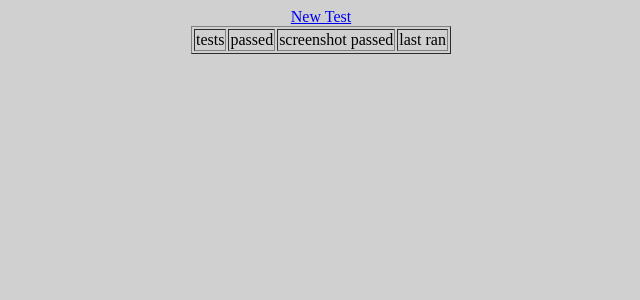
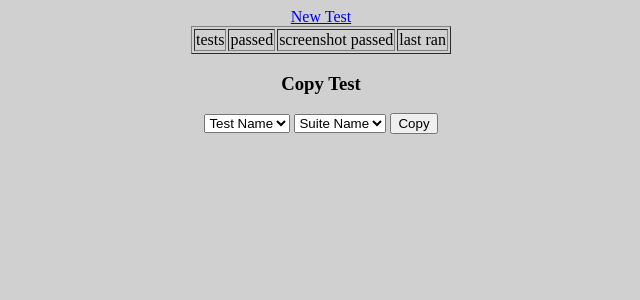
Before and after one commit to nfalke-/HindSite, a Flask app: page /suites/1/ in a window 1280 px wide. Shown: the top 300 px of the page, without its empty margins (319-959 px from the left). Run offline with Flask 2, Linux system fonts and the light colour scheme; data that the repository does not hold is empty; some libraries are stand-ins or nearby versions.

Commit message:
added copy method for tests

```diff
--- a/TestDao.py
+++ b/TestDao.py
@@ -1,5 +1,20 @@
 from utils import get_from_db, write_to_db, write_many_to_db
 from utils import task
+
+def get_name_from_id(test_id):
+    query = '''
+    select
+        testname
+    from
+        tests
+    where
+        testid = %s
+    '''
+    rows = get_from_db(query, (test_id, ))
+    if rows:
+        if rows[0]:
+            return rows[0][0]
+    return None
 
 def list_tests(suite_id):
     query = '''
@@ -45,8 +60,7 @@ def add_test(suiteid, name):
         tests(testname, suiteid)
     values
         (%s, %s)"""
-    write_to_db(query, (name, suiteid))
-
+    return write_to_db(query, (name, suiteid))
 
 def delete_steps_from_test(testid):
     query = '''delete from
@@ -64,3 +78,32 @@ def add_steps_to_test(testid, steps):
         (%s, %s, %s, %s, %s, %s, %s)'''
     steps = tuple((testid, stepnumber)+tuple(i for i in step) for stepnumber, step in enumerate(steps, 1))
     write_many_to_db(query, steps)
+
+
+def copy_test(new_suite_id, old_test_id):
+    new_name = get_name_from_id(old_test_id)+'{}'
+    name_list = {i[0] for i in list_tests(new_suite_id)}
+    end = ''
+    if new_name.format(end) in name_list:
+        end = ' (copy)'
+        if new_name.format(end) in name_list:
+            copy_number = 1
+            end = ' (copy {})'.format(copy_number)
+            while new_name.format(end) in name_list:
+                copy_number += 1
+                end = ' (copy {})'.format(copy_number)
+    new_name = new_name.format(end)
+    new_test_id = add_test(new_suite_id, new_name)
+    add_steps_to_test(new_test_id, get_steps_for_test(old_test_id))
+
+
+def get_full_test_info(suite_id):
+    test_base_info = list_tests(suite_id)
+    tests = []
+    for test in test_base_info:
+        run_state = get_most_recent_run_state(test[1])
+        if len(run_state) > 0:
+            tests.append(test + run_state[0])
+        else:
+            tests.append(test + (0, 0, 'never'))
+    return tests
--- a/main.py
+++ b/main.py
@@ -18,15 +18,13 @@ def index():
 
 @app.route('/suites/<suite_id>/', methods=['GET', 'POST'])
 def view_suite(suite_id):
-    test_base_info = TestDao.list_tests(suite_id)
-    tests = []
-    for test in test_base_info:
-        run_state = TestDao.get_most_recent_run_state(test[1])
-        if len(run_state) > 0:
-            tests.append(test + run_state[0])
-        else:
-            tests.append(test + (0, 0, 'never'))
-    return render_template('view/suite.html', tests=tests, suiteid=suite_id)
+    if request.method == 'POST':
+        test = request.form.get('test')
+        suite = request.form.get('suite')
+        copy_test(suite, test)
+    suites = SuiteDao.list_suites()
+    tests = TestDao.get_full_test_info(suite_id)
+    return render_template('view/suite.html', tests=tests, suites=suites, suiteid=suite_id)
 
 @app.route('/suites/<suite_id>/tests/<test_id>/', methods=['GET', 'POST'])
 def view_test(suite_id, test_id):
@@ -95,6 +93,9 @@ def run_suite(suite_id):
         run_test(suite_id, test[1])
     return redirect(url_for('view_suite', suite_id=suite_id))
 
+@app.route('/suites/<suite_id>/tests/<test_id>/copy/', methods=['GET', 'POST'])
+def copy_test(suite_id, test_id):
+    TestDao.copy_test(suite_id, test_id)
 
 @app.route('/suites/<suite_id>/tests/<test_id>/runs/<run_id>/baseline/<name>/', methods=['GET', 'POST'])
 def change_baseline(suite_id, test_id, run_id, name):
--- a/templates/view/suite.html
+++ b/templates/view/suite.html
@@ -1,6 +1,6 @@
 <head>
     <script>
-        function runTest(suiteid, testid) {
+        function runSuite(suiteid, testid) {
             var http = new XMLHttpRequest();
             http.open(
                 "GET",
@@ -16,7 +16,7 @@
     <center>
         <a href='/suites/{{suiteid}}/tests/add'>New Test</a><br>
         {% if tests %}
-            <input type="button", value='run suite' onclick="runTest(
+            <input type="button", value='run suite' onclick="runSuite(
                 '{{suiteid}}'
             )"><br>
         {% endif %}
@@ -40,5 +40,22 @@
                 {% endfor %}
             </tbody>
         </table>
+
+        <h3>Copy Test</h3>
+        <form method=post enctype=multipart/form-data>
+            <select name="test">
+                <option value=0>Test Name</option>
+                {% for test_name, test_id, passed, screenshot_passed, last_ran in tests %}
+                    <option value="{{test_id}}">{{test_name}}</option>
+                {% endfor %}
+            </select>
+            <select name="suite">
+                <option value=0>Suite Name</option>
+                {% for suite_name, suite_id, browser in suites %}
+                    <option value="{{suite_id}}">{{suite_name}}</option>
+                {% endfor %}
+            </select>
+            <input type=submit value=Copy>
+        </form>
     </center>
 </body>
```
